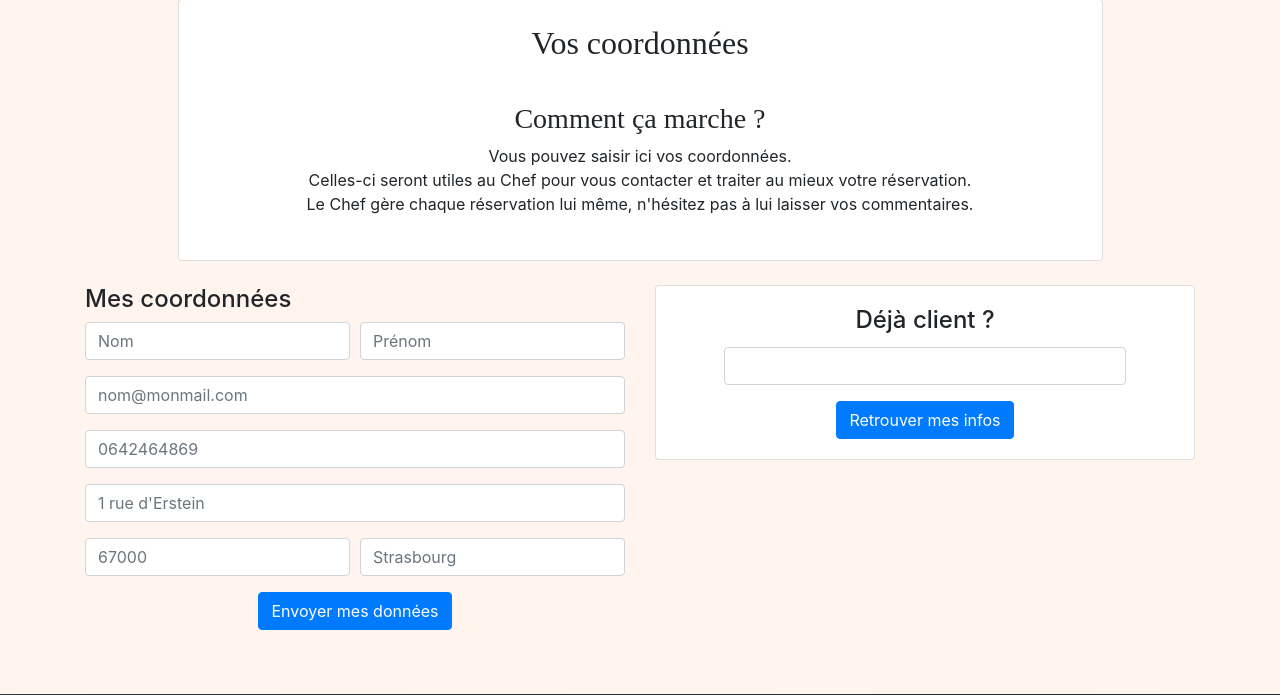
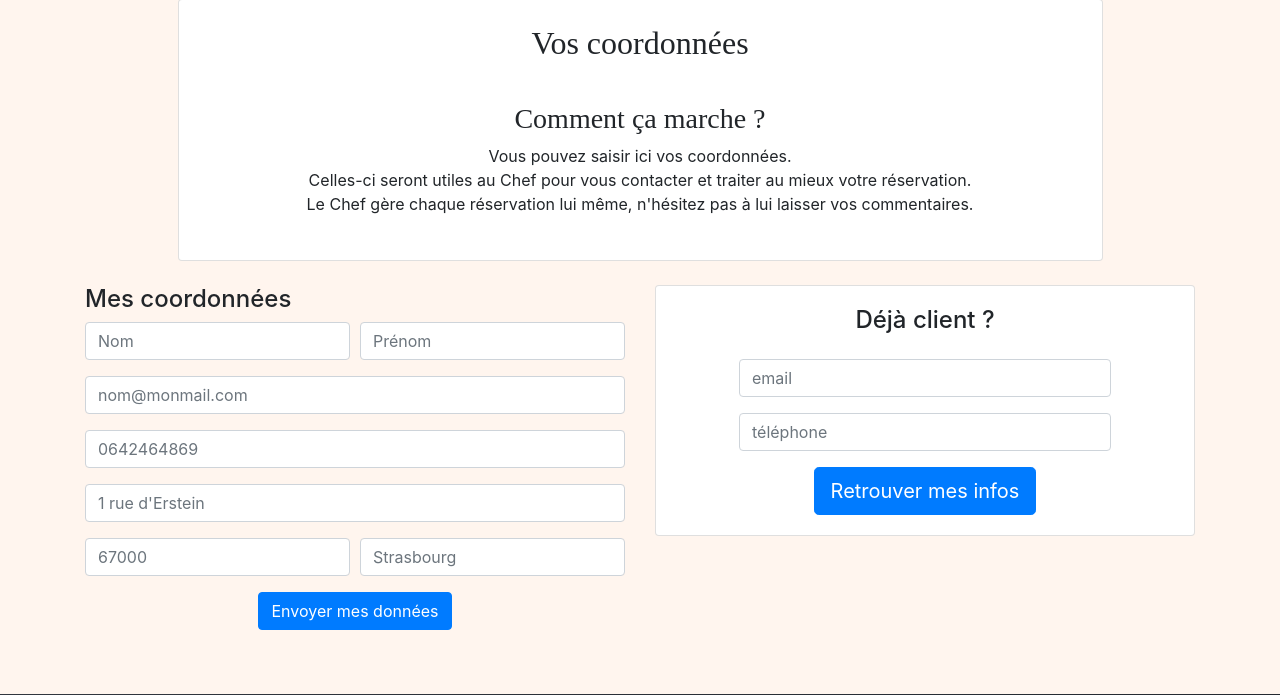
Before and after one commit to sxeseb/Strasbourg-0219-PHP-StraCook, a PHP site: template src/View/Users/infos.html.twig in a window 1280 px wide. Shown: the part 150-845 px from the top of the page. Run offline with PHP 8.4, Linux system fonts and the light colour scheme; the template is opened without the code that fills it, so the values that code supplies are empty; some libraries are stand-ins or nearby versions; some web fonts are replaced.

Commit message:
clean du front, suite. to do : insertion des titles

```diff
--- a/src/View/Admin/dashboard.html.twig
+++ b/src/View/Admin/dashboard.html.twig
@@ -2,6 +2,9 @@
 {% block content %}
     <section>
         <div class="container py-5">
+            <div class="col-md-12 text-center">
+                <h1>Mon dashboard</h1>
+            </div>
             <h3 class="card-title">Notifications</h3>
             <div class="row justify-content-around text-white">
                 {% if menutoday.0.daysToDate < 1%}
--- a/src/View/Admin/login.html.twig
+++ b/src/View/Admin/login.html.twig
@@ -12,7 +12,6 @@
                         </div>
                     </div>
                     <div class="card-body p-5">
-
                         <h4 class="text-dark mb-5">Administration</h4>
                         <form action="/admin/login" method="POST">
                             <div class="row">
@@ -30,7 +29,7 @@
                                 </div>
                                 <div class="col-md-12">
                                     <button type="submit" class="btn btn-lg btn-dark btn-block mb-4">Sign In</button>
-                                    <p>Retourner vers le site <a class="text-blue" href="/home/index"> StrasCook</a>
+                                    <p>Retourner vers le site <a class="text-blue" href="/"> StrasCook</a>
                                     </p>
                                 </div>
                             </div>
--- a/src/View/Admin/reservations.html.twig
+++ b/src/View/Admin/reservations.html.twig
@@ -3,6 +3,9 @@
 {% block content %}
     <section>
         <div class="container py-5">
+            <div class="col-md-12 text-center mb-4">
+                <h1>Réservations</h1>
+            </div>
             <div class="row mb-4">
                 <div class="card col-12 col-sm-8">
                     <div class="card-body">
--- a/src/View/Users/infos.html.twig
+++ b/src/View/Users/infos.html.twig
@@ -88,11 +88,22 @@
                             <div class="card-body text-center">
                                <!-- TODO check de la présence de l'email dans la DB -->
                                 <form action="/userCheck">
-                                    <h4 class="card-title">Déjà client ?</h4>
-                                    <div class="form-group">
-                                        <input type="text" class="form-control">
+                                    <h4 class="card-title mb-4">Déjà client ?</h4>
+                                    <div class="form-group col-12" >
+                                        <input type="text" class="form-control input-lg" name="known_email" placeholder="email">
+                                        {% if errors.log %}
+                                            <small id="know_user_email_help" class="form-text text-danger">{{ errors.log }}</small>
+                                        {% endif %}
                                     </div>
-                                    <button class="btn btn-primary" value="submit" type="submit" name="submit">Retrouver mes infos</button>
+                                    <div class="form-group col-12" >
+                                        <input type="text" class="form-control input-lg" name="known_phone" placeholder="téléphone">
+                                        {% if errors.log %}
+                                            <small id="known_user_phone_help" class="form-text text-danger">{{ errors.log }}</small>
+                                        {% endif %}
+                                    </div>
+                                    <div class="col-12">
+                                        <button class="btn btn-primary btn-lg" value="submit" type="submit" name="submit">Retrouver mes infos</button>
+                                    </div>
                                 </form>
                             </div>
                         </div>
--- a/src/View/layoutAdmin.html.twig
+++ b/src/View/layoutAdmin.html.twig
@@ -29,7 +29,7 @@
         </button>
 
         <div class="collapse navbar-collapse justify-content-center" id="navbarSupportedContent">
-            <ul class="navbar-nav">
+            <ul class="navbar-nav navbar-dark">
                 <li class="nav-item">
                     <a class="nav-link" href="/admin/dashboard">Dashboard<span class="sr-only"></span></a>
                 </li>
```
